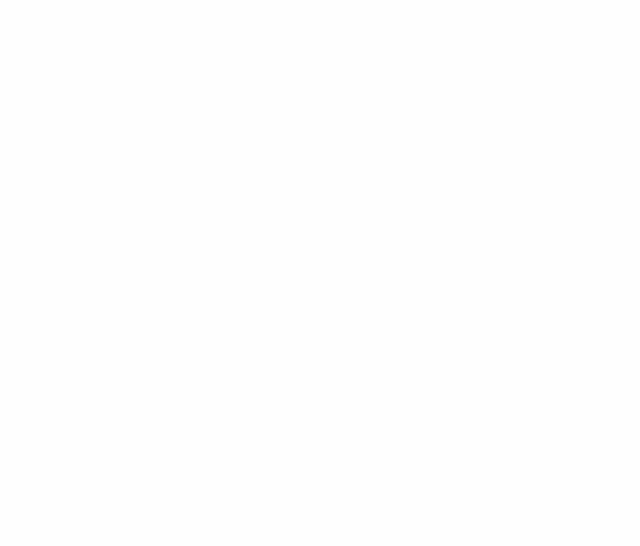
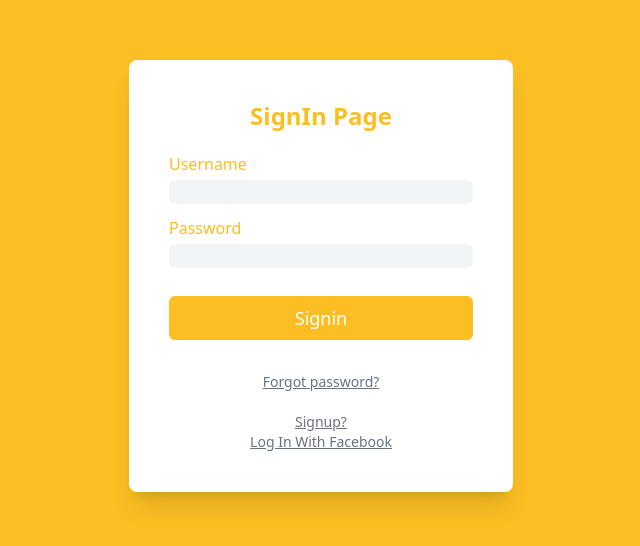
Before and after one commit to Sara-Sardar/kurdlancer-capstone-project, a React (Create React App) app: page /signin in a window 1280 px wide. Before the commit this address had no page. Shown: the part 124-670 px from the top of the page, without its empty margins (319-959 px from the left). Built offline with nearby package versions, Linux system fonts and the light colour scheme.

Commit message:
feat: added Signin button and sign in page to my navbar

```diff
--- a/src/App.js
+++ b/src/App.js
@@ -9,7 +9,7 @@
 //import Footer from './components/Footer';
 import AboutUs from './pages/AboutUs';
 import ContactUs from './pages/ContactUs';
-
+import Signin from './pages/Signin';
 export default function App() {
   return (
 
@@ -23,6 +23,7 @@
             <Route path="/postjobs" element={<PostJobs/>} />
             <Route path="/aboutus" element={<AboutUs/>} />
             <Route path="/contactus" element={<ContactUs/>} />
+            <Route path="signin" element={<Signin />} />
           </Routes>
 
 
--- a/src/components/NavBar.js
+++ b/src/components/NavBar.js
@@ -1,14 +1,15 @@
 /* This example requires Tailwind CSS v2.0+ */
 import { Fragment } from 'react'
-import { Disclosure, Menu, Transition } from '@headlessui/react'
-import { BellIcon, MenuIcon, XIcon } from '@heroicons/react/outline'
-import { Link } from 'react-router-dom';
+import { Disclosure } from '@headlessui/react'
+import {  MenuIcon, XIcon } from '@heroicons/react/outline'
+import { Link, NavLink } from 'react-router-dom';
 
 const navigation = [
   { name: 'Home', href: '/', current: true },
   { name: 'Freelancers', href: '/freelancers', current: false },
   { name: 'Jobs', href: '/jobs', current: false },
   { name: 'Post Jobs', href: '/postjobs', current: false },
+
 ]
 
 
@@ -41,7 +42,7 @@
                 <div className="hidden sm:block sm:ml-6">
                   <div className="flex space-x-4">
                     {navigation.map((item) => (
-                      <Link
+                      <NavLink
                         key={item.name}
                         to={item.href}
                         className={classNames(
@@ -51,7 +52,7 @@
                         aria-current={item.current ? 'page' : undefined}
                       >
                         {item.name}
-                      </Link>
+                      </NavLink>
                     ))}
                   </div>
                 </div>
--- a/src/pages/SignIn.js
+++ b/src/pages/SignIn.js
@@ -1,7 +1,36 @@
 import React from 'react'
 
-export default function SignIn() {
+export default function Signin() {
   return (
-    <div>SignIn</div>
+
+       <div className="bg-amber-400 min-h-screen p-10 flex items-center justify-center">
+      <div className="container mx-auto flex items-center justify-center">
+        <div className="bg-white p-10 rounded-lg shadow-xl w-96">
+         <form className='grid grid-cols-1'>
+          <h2 className='text-center mb-5 text-2xl font-bold text-amber-400'>SignIn Page</h2>
+
+           <label className='text-amber-400 font-medium' htmlFor="usernsme ">Username</label>
+           <input className='bg-gray-100 rounded-md mb-3 mt-1 hover:text-white focus:outline-none focus:ring-2 focus:ring-offset-2 focus:ring-offset-amber-400 focus:ring-white"' type="text" name="usernsme" id="usernsme" />
+           <label className='text-amber-400 font-medium ' htmlFor="password">Password</label>
+           <input className='bg-gray-100 rounded-md mb-3 mt-1 hover:text-white focus:outline-none focus:ring-2 focus:ring-offset-2 focus:ring-offset-amber-400 focus:ring-white"' type="text" name="password" id="password" />
+
+        <button className="bg-amber-400 px-3 py-2 text-lg font-medium mt-4 hover:bg-amber-300 rounded-md text-white hover:text-white focus:outline-none focus:ring-2 focus:ring-offset-2 focus:ring-offset-amber-400 focus:ring-white">Signin</button>
+
+
+        <div className="mt-8 text-sm text-gray-500 flex items-center justify-center flex-col">
+              <button className=" underline">Forgot password?</button>{' '}
+              <br />
+              <button className="  underline">
+                Signup?
+              </button>
+              <button className="  underline">
+              Log In With Facebook
+              </button>
+          </div>
+         </form>
+        </div>
+      </div>
+    </div>
+
   )
 }
```
